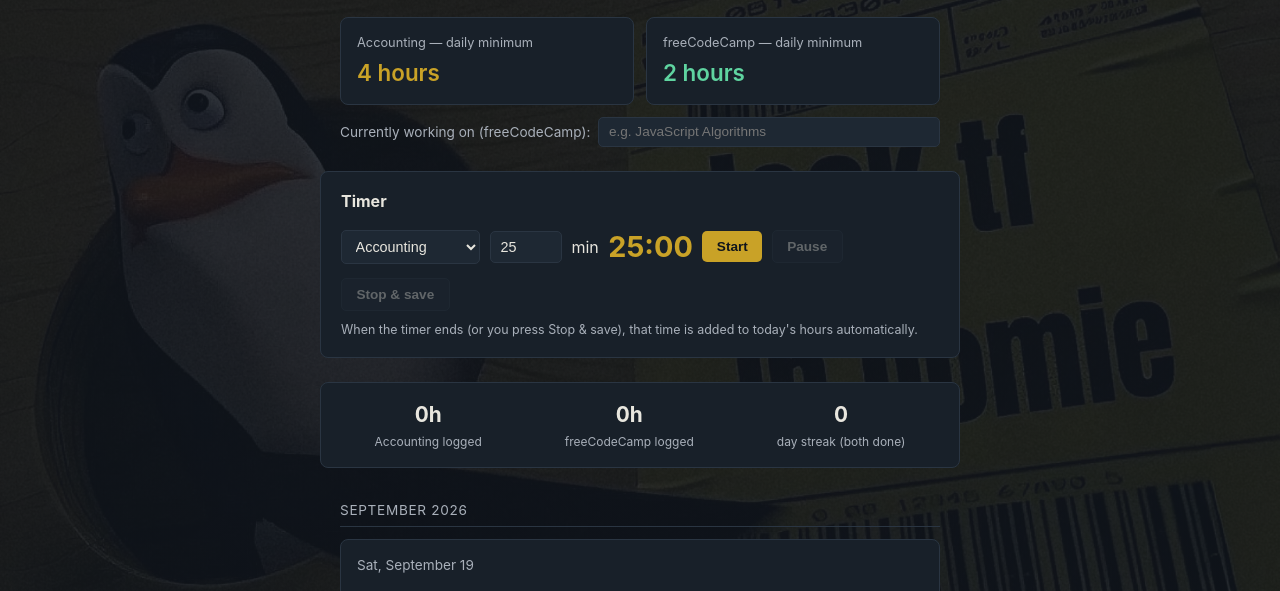
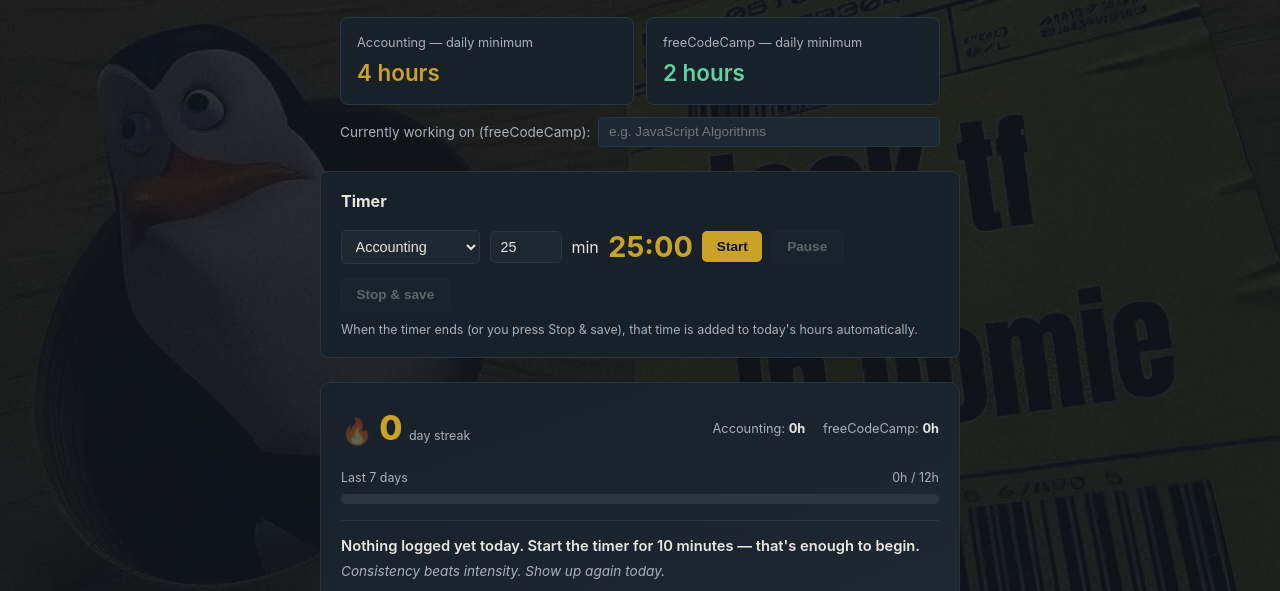
Before and after one commit to jaradCode/trackerc, a plain HTML site: page index.html in a window 1280 px wide. Shown: the part 149-740 px from the top of the page. Drawn offline with Linux system fonts and the light colour scheme.

Commit message:
Implement hero section for streak and weekly stats
Added a hero section with streak and weekly stats display, including motivational messages.

```diff
--- a/index.html
+++ b/index.html
@@ -94,14 +94,37 @@
   .btn:disabled{opacity:.35;cursor:not-allowed;}
   .timer-note{font-size:.78rem;color:var(--paper-dim);margin-top:.6rem;}
 
-  /* ---- overall progress ---- */
-  .progress-box{
-    max-width:640px;margin:1.5rem auto 0;padding:1rem 1.25rem;
-    background:var(--surface);border:1px solid var(--line);border-radius:8px;
-    display:flex;justify-content:space-around;text-align:center;flex-wrap:wrap;gap:1rem;
+  /* ---- hero: streak + weekly bar + vibe line ---- */
+  .hero{
+    max-width:640px;margin:1.5rem auto 0;padding:1.25rem 1.25rem 1.4rem;
+    background:linear-gradient(160deg,var(--surface),var(--surface-2));
+    border:1px solid var(--line);border-radius:10px;
   }
-  .progress-box .stat .num{font-size:1.3rem;font-weight:700;color:var(--paper);}
-  .progress-box .stat .lbl{font-size:.75rem;color:var(--paper-dim);margin-top:.15rem;}
+  .hero-top{display:flex;align-items:center;justify-content:space-between;flex-wrap:wrap;gap:.75rem;}
+  .streak-block{display:flex;align-items:baseline;gap:.4rem;}
+  .streak-flame{font-size:1.6rem;line-height:1;}
+  .streak-num{font-size:2.1rem;font-weight:800;color:var(--gold);}
+  .streak-lbl{font-size:.78rem;color:var(--paper-dim);}
+  .mini-stats{display:flex;gap:1.1rem;font-size:.8rem;color:var(--paper-dim);}
+  .mini-stats b{color:var(--paper);}
+
+  .week-block{margin-top:1rem;}
+  .week-block .week-labels{display:flex;justify-content:space-between;font-size:.78rem;color:var(--paper-dim);margin-bottom:.35rem;}
+  .week-bar-track{height:10px;background:var(--line);border-radius:6px;overflow:hidden;}
+  .week-bar-fill{height:100%;background:linear-gradient(90deg,var(--gold),var(--mint));width:0%;transition:width .35s ease;}
+
+  .vibe-line{
+    margin-top:1rem;font-size:.92rem;font-weight:600;color:var(--paper);
+    padding-top:.9rem;border-top:1px solid var(--line);
+  }
+  .motivation-line{color:var(--paper-dim);font-size:.85rem;margin-top:.25rem;font-style:italic;}
+
+  .celebrate{animation:pulseGlow 1.1s ease;}
+  @keyframes pulseGlow{
+    0%{box-shadow:0 0 0 0 rgba(95,212,160,.55);}
+    60%{box-shadow:0 0 0 12px rgba(95,212,160,0);}
+    100%{box-shadow:0 0 0 0 rgba(95,212,160,0);}
+  }
 
   /* ---- day list ---- */
   main{max-width:640px;margin:2rem auto 0;padding:0 1.25rem;}
@@ -206,10 +229,29 @@
   <div class="timer-note">When the timer ends (or you press Stop &amp; save), that time is added to today's hours automatically.</div>
 </div>
 
-<div class="progress-box">
-  <div class="stat"><div class="num" id="totalAcc">0h</div><div class="lbl">Accounting logged</div></div>
-  <div class="stat"><div class="num" id="totalFcc">0h</div><div class="lbl">freeCodeCamp logged</div></div>
-  <div class="stat"><div class="num" id="streakNum">0</div><div class="lbl">day streak (both done)</div></div>
+<div class="hero">
+  <div class="hero-top">
+    <div class="streak-block">
+      <span class="streak-flame" id="streakFlame">🔥</span>
+      <span class="streak-num" id="streakNum">0</span>
+      <span class="streak-lbl">day streak</span>
+    </div>
+    <div class="mini-stats">
+      <span>Accounting: <b id="totalAcc">0h</b></span>
+      <span>freeCodeCamp: <b id="totalFcc">0h</b></span>
+    </div>
+  </div>
+
+  <div class="week-block">
+    <div class="week-labels">
+      <span>Last 7 days</span>
+      <span id="weekLabel">0h / 0h</span>
+    </div>
+    <div class="week-bar-track"><div class="week-bar-fill" id="weekBarFill"></div></div>
+  </div>
+
+  <div class="vibe-line" id="vibeLine">Let's get started.</div>
+  <div class="motivation-line" id="motivationLine"></div>
 </div>
 
 <main id="ledger"></main>
@@ -273,6 +315,23 @@
     return "Add the missing hours onto tomorrow's session so the week still balances.";
   }
 
+  var MOTIVATIONS = [
+    "Small daily deposits build a big balance — same in the ledger as in life.",
+    "You don't need a perfect day. You need today logged.",
+    "Every hour you put in now is an hour future-you doesn't have to cram.",
+    "Consistency beats intensity. Show up again today.",
+    "Nobody sees the hours behind the certificate — but you will feel them.",
+    "The streak isn't the point. What it's building is.",
+    "Progress you can't see yet is still progress.",
+    "Future you is counting on today you.",
+    "One more line in the ledger, one step closer.",
+    "You're not behind. You're exactly where today's work puts you."
+  ];
+  function dayOfYear(d){
+    var start = new Date(d.getFullYear(),0,0);
+    return Math.floor((d - start) / 86400000);
+  }
+
   function computeStreak(){
     var today = new Date(); today.setHours(0,0,0,0);
     var boundEnd = today < END ? today : END;
@@ -285,6 +344,22 @@
       d.setDate(d.getDate()+1);
     }
     return cur;
+  }
+
+  function weeklyStats(){
+    var today = new Date(); today.setHours(0,0,0,0);
+    var windowStart = new Date(today); windowStart.setDate(today.getDate()-6);
+    if(windowStart < START) windowStart = new Date(START);
+    var daysCounted = Math.round((today - windowStart)/86400000) + 1;
+    var target = daysCounted * (ACC_TARGET + FCC_TARGET);
+    var actual = 0;
+    var d = new Date(windowStart);
+    while(d <= today){
+      var day = state[dayKey(d)];
+      if(day) actual += (day.acc||0) + (day.fcc||0);
+      d.setDate(d.getDate()+1);
+    }
+    return { actual: round2(actual), target: target };
   }
 
   function statusClass(hours, target){
@@ -368,6 +443,13 @@
       if(kind === "acc") e.acc = round2(v); else e.fcc = round2(v);
       saveState(state);
       refreshAll();
+      if((e.acc||0) >= ACC_TARGET && (e.fcc||0) >= FCC_TARGET){
+        var cardEl = document.querySelector('[data-daykey="'+key+'"]');
+        if(cardEl){
+          cardEl.classList.add("celebrate");
+          setTimeout(function(){ cardEl.classList.remove("celebrate"); }, 1200);
+        }
+      }
     });
 
     return wrapper;
@@ -394,6 +476,7 @@
       var e = entry(key);
       var card = document.createElement("div");
       card.className = "day-card" + (key === todayKey ? " today" : "");
+      card.setAttribute("data-daykey", key);
 
       var titleRow = document.createElement("div");
       titleRow.className = "day-title";
@@ -423,7 +506,30 @@
     }
     document.getElementById("totalAcc").textContent = round2(accH) + "h";
     document.getElementById("totalFcc").textContent = round2(fccH) + "h";
-    document.getElementById("streakNum").textContent = computeStreak();
+    var streak = computeStreak();
+    document.getElementById("streakNum").textContent = streak;
+    document.getElementById("streakFlame").style.opacity = streak > 0 ? "1" : ".3";
+
+    var wk = weeklyStats();
+    document.getElementById("weekLabel").textContent = wk.actual + "h / " + wk.target + "h";
+    var pct = wk.target ? Math.min(100, (wk.actual/wk.target)*100) : 0;
+    document.getElementById("weekBarFill").style.width = pct + "%";
+
+    var todayKey = dayKey(new Date());
+    var todayEntry = state[todayKey] || {acc:0, fcc:0};
+    var todayCombo = (todayEntry.acc||0) + (todayEntry.fcc||0);
+    var vibe;
+    if(todayCombo >= ACC_TARGET + FCC_TARGET){
+      vibe = "✅ Today's fully logged. That's the whole job done — nice.";
+    } else if(todayCombo > 0){
+      vibe = "You're partway through today — " + round2((ACC_TARGET+FCC_TARGET)-todayCombo) + "h left to close it out.";
+    } else if(streak > 0){
+      vibe = "🔥 " + streak + "-day streak going — don't let today be the one that breaks it.";
+    } else {
+      vibe = "Nothing logged yet today. Start the timer for 10 minutes — that's enough to begin.";
+    }
+    document.getElementById("vibeLine").textContent = vibe;
+    document.getElementById("motivationLine").textContent = MOTIVATIONS[dayOfYear(new Date()) % MOTIVATIONS.length];
   }
 
   function refreshAll(){
```
